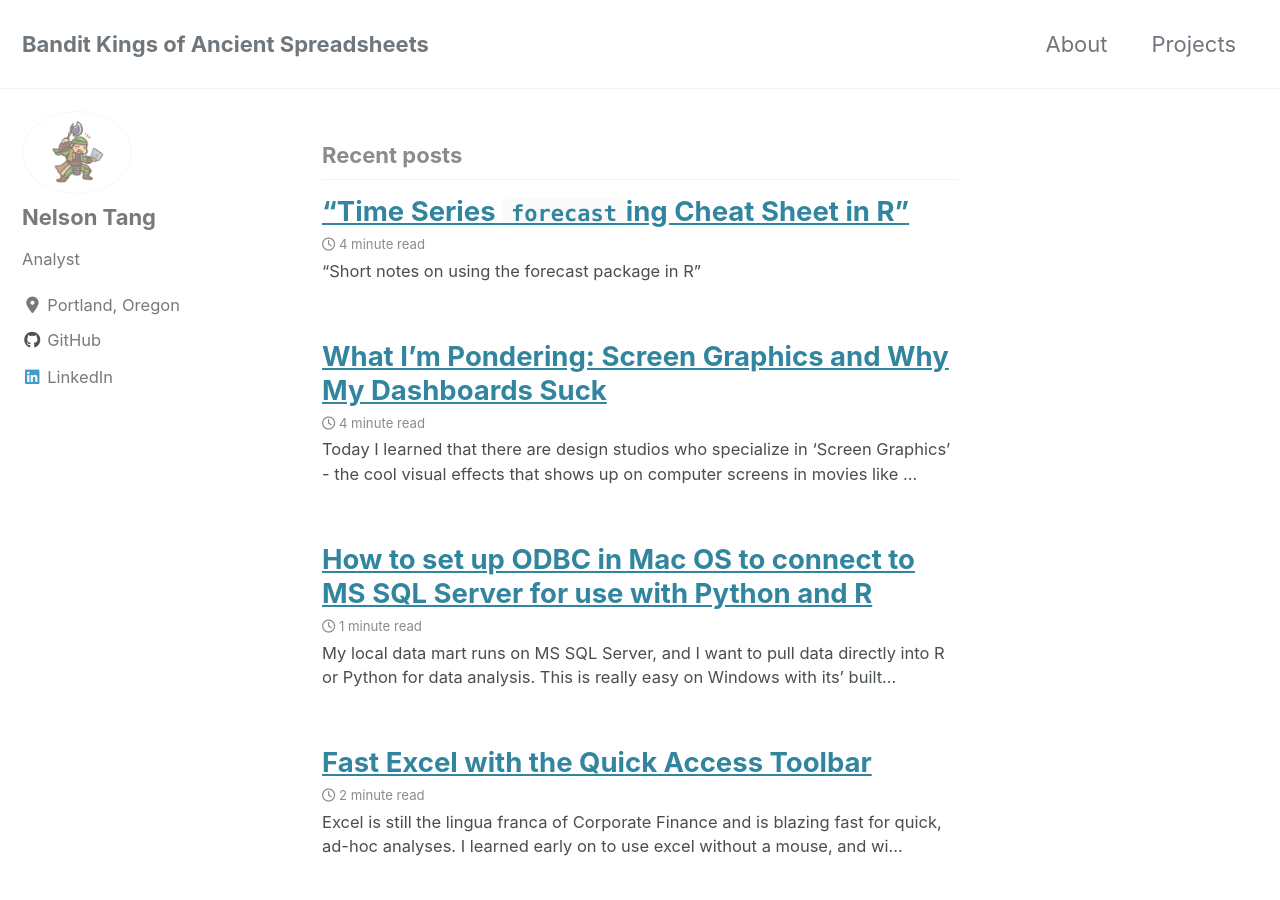
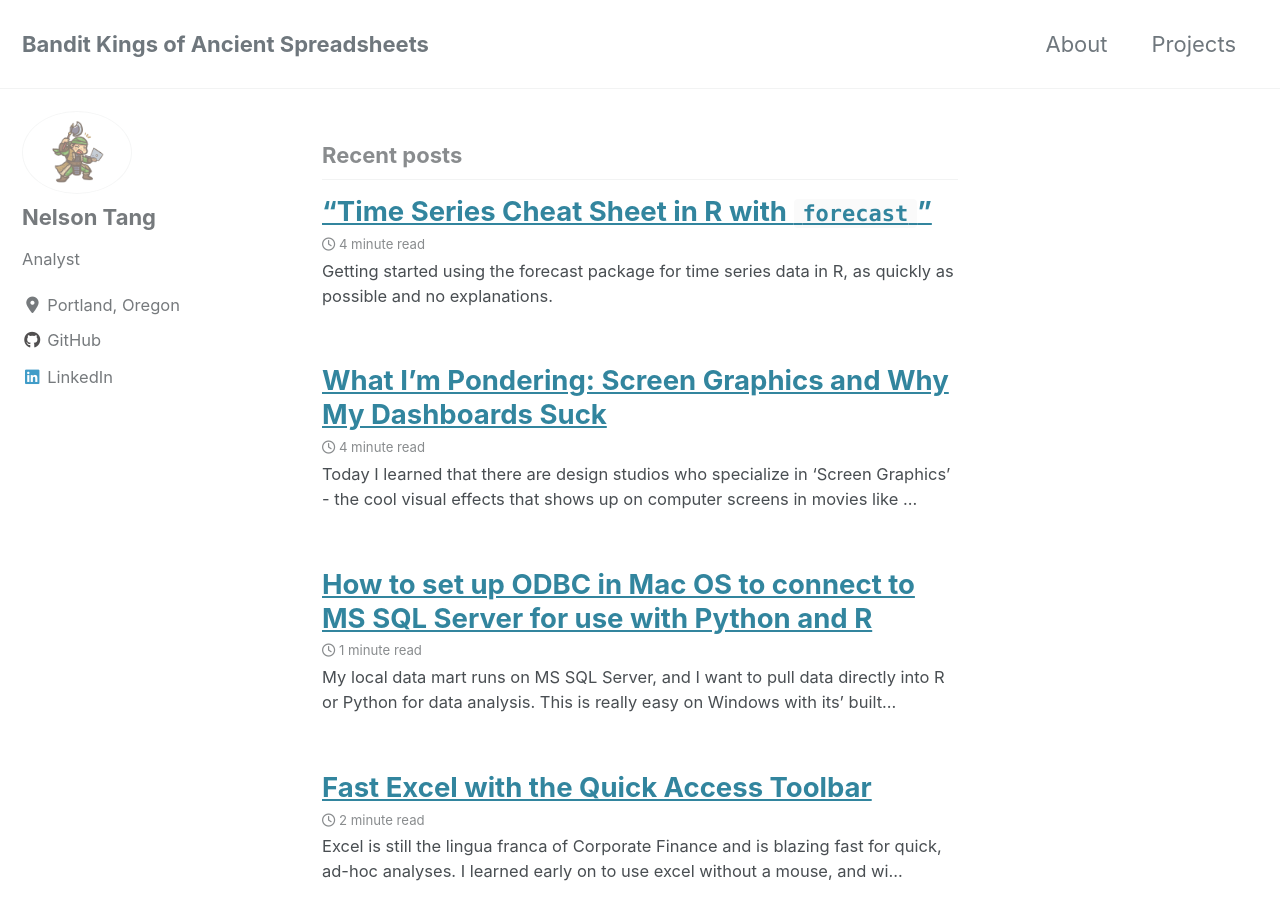
Before and after one commit to banditkingsofancientspreadsheets/banditkingsofancientspreadsheets.github.io, a Jekyll site: the page built from index.html, in a window 1280 px wide and 900 px high. Built offline with Jekyll 4.4.1, drawn with Linux system fonts in a browser that asks for light colours; cached includes are drawn as plain includes; nearby versions of some CDN libraries; the list of posts is cut into pages by our own code.

Commit message:
fixed title

```diff
--- a/_posts/2020-01-26-time-series-forecasting-in-r.md
+++ b/_posts/2020-01-26-time-series-forecasting-in-r.md
@@ -1,8 +1,8 @@
 ---
-title: “Time Series `forecast`ing Cheat Sheet in R”
+title: “Time Series Cheat Sheet in R with `forecast`”
 date: 2020-01-26
 tags: [R]
-excerpt: “Short notes on using the forecast package in R”
+excerpt: "Getting started using the `forecast` package for time series data in R, as quickly as possible and no explanations."
 mathjax: "true"
 ---
 
```
